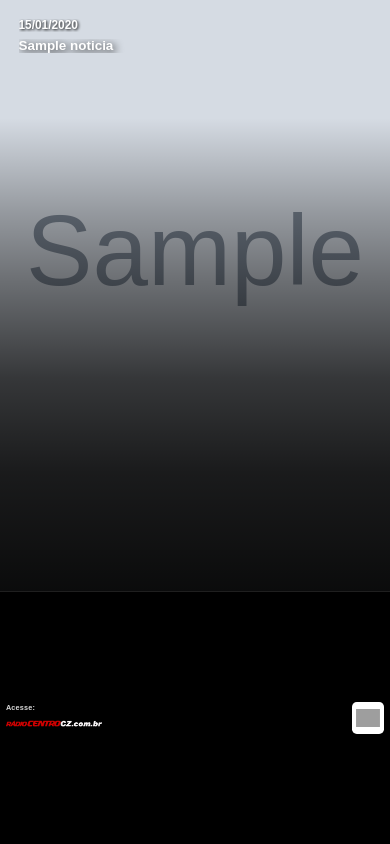
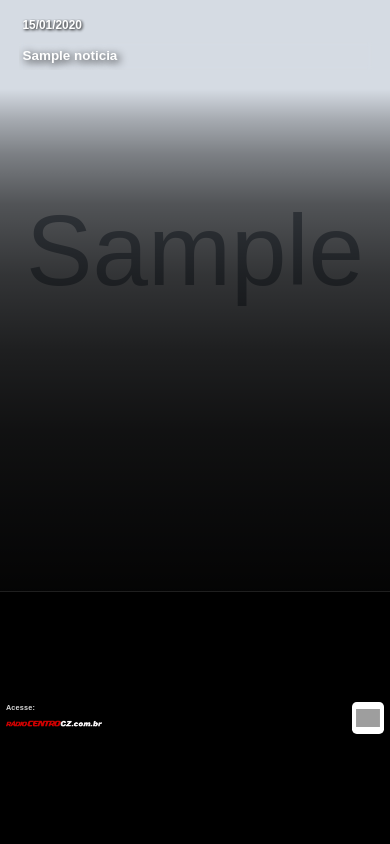
Before and after one commit to lldearaujo/conteudooh, a FastAPI app: page / in a window 390 px wide. Run offline with FastAPI, Linux system fonts and the light colour scheme; tables that the repository leaves empty hold one stand-in row (values such as "Sample post"); grey boxes marked "Sample" are stand-in pictures; grey boxes are pictures that could not be loaded.

Commit message:
Deploy: Atualização do sistema ConteudoOH - 12/12/2025 21:37:47,75

```diff
--- a/static/exibicao.css
+++ b/static/exibicao.css
@@ -127,14 +127,17 @@ body {
     bottom: 0;
     left: 0;
     width: 100%;
-    height: 80%;
+    height: 85%;
     background: linear-gradient(
         to top,
-        rgba(0, 0, 0, 0.95) 0%,
-        rgba(0, 0, 0, 0.88) 25%,
-        rgba(0, 0, 0, 0.75) 45%,
-        rgba(0, 0, 0, 0.5) 65%,
-        rgba(0, 0, 0, 0.3) 80%,
+        rgba(0, 0, 0, 0.98) 0%,
+        rgba(0, 0, 0, 0.95) 15%,
+        rgba(0, 0, 0, 0.92) 30%,
+        rgba(0, 0, 0, 0.85) 45%,
+        rgba(0, 0, 0, 0.75) 60%,
+        rgba(0, 0, 0, 0.6) 75%,
+        rgba(0, 0, 0, 0.4) 85%,
+        rgba(0, 0, 0, 0.2) 92%,
         rgba(0, 0, 0, 0) 100%
     );
     z-index: 2;
@@ -177,10 +181,14 @@ body {
     font-size: clamp(10px, 1.5vw + 1.2vh, 18px);
     font-weight: 600;
     line-height: 1.1;
-    color: rgba(255, 255, 255, 0.9) !important;
-    text-shadow: 1px 1px 3px rgba(0, 0, 0, 1);
+    color: rgba(255, 255, 255, 0.95) !important;
+    text-shadow:
+        0 0 6px rgba(0, 0, 0, 0.9),
+        0 1px 2px rgba(0, 0, 0, 0.95),
+        1px 1px 4px rgba(0, 0, 0, 1);
     margin: 0;
-    padding: 0;
+    padding: 0 clamp(4px, 0.8vw, 8px);
+    padding-bottom: clamp(2px, 0.4vh, 4px);
     display: block;
     flex-shrink: 0;
     white-space: nowrap;
@@ -188,17 +196,22 @@ body {
     text-overflow: ellipsis;
     max-width: 100%;
     background: transparent !important;
-    -webkit-text-fill-color: rgba(255, 255, 255, 0.9);
+    -webkit-text-fill-color: rgba(255, 255, 255, 0.95);
 }
 
 .noticia-conteudo-imagem .noticia-titulo {
     font-size: clamp(14px, 4vw + 2.5vh, 42px);
     font-weight: 900;
-    line-height: 1.2;
-    color: #fff !important;
-    text-shadow: 2px 2px 8px rgba(0, 0, 0, 1);
+    line-height: 1.25;
+    color: #ffffff !important;
+    text-shadow:
+        0 0 10px rgba(0, 0, 0, 0.9),
+        0 2px 4px rgba(0, 0, 0, 0.95),
+        2px 2px 8px rgba(0, 0, 0, 1),
+        0 4px 12px rgba(0, 0, 0, 0.8);
     margin: 0;
-    padding: 0;
+    padding: clamp(4px, 0.8vh, 8px) clamp(4px, 0.8vw, 8px);
+    padding-bottom: clamp(2px, 0.5vh, 4px);
     width: 100%;
     max-width: 100%;
     overflow: hidden;
@@ -212,6 +225,15 @@ body {
     font-variant: normal;
     text-decoration: none;
     box-sizing: border-box;
+    background: linear-gradient(
+        to top,
+        rgba(0, 0, 0, 0.4) 0%,
+        rgba(0, 0, 0, 0.2) 50%,
+        rgba(0, 0, 0, 0) 100%
+    );
+    -webkit-backdrop-filter: blur(2px);
+    backdrop-filter: blur(2px);
+    border-radius: 0;
 }
 
 /* Seção do texto */
@@ -513,6 +535,22 @@ body {
         max-height: 100%;
     }
 
+    .overlay-imagem {
+        height: 85%;
+        background: linear-gradient(
+            to top,
+            rgba(0, 0, 0, 0.98) 0%,
+            rgba(0, 0, 0, 0.95) 18%,
+            rgba(0, 0, 0, 0.92) 32%,
+            rgba(0, 0, 0, 0.86) 48%,
+            rgba(0, 0, 0, 0.76) 63%,
+            rgba(0, 0, 0, 0.62) 77%,
+            rgba(0, 0, 0, 0.42) 87%,
+            rgba(0, 0, 0, 0.22) 94%,
+            rgba(0, 0, 0, 0) 100%
+        );
+    }
+
     .texto-section {
         display: none;
         width: 0;
@@ -524,17 +562,35 @@ body {
     }
 
     .noticia-conteudo-imagem {
-        padding: clamp(8px, 1.8vw + 1.8vh, 24px);
-        gap: clamp(4px, 0.7vh, 8px);
-        max-height: 75%;
+        padding: clamp(10px, 2vw + 2vh, 28px);
+        padding-bottom: clamp(14px, 2.5vw + 2.5vh, 32px);
+        gap: clamp(5px, 0.9vh, 10px);
+        max-height: 82%;
     }
 
     .noticia-conteudo-imagem .noticia-data {
         font-size: clamp(9px, 1.2vw + 1vh, 16px);
+        text-shadow:
+            0 0 6px rgba(0, 0, 0, 0.9),
+            0 1px 2px rgba(0, 0, 0, 0.95),
+            1px 1px 4px rgba(0, 0, 0, 1);
     }
 
     .noticia-conteudo-imagem .noticia-titulo {
         font-size: clamp(12px, 3.5vw + 2vh, 32px);
+        line-height: 1.25;
+        text-shadow:
+            0 0 10px rgba(0, 0, 0, 0.9),
+            0 2px 4px rgba(0, 0, 0, 0.95),
+            2px 2px 8px rgba(0, 0, 0, 1),
+            0 4px 12px rgba(0, 0, 0, 0.8);
+        padding: clamp(4px, 0.8vh, 8px) clamp(4px, 0.8vw, 8px);
+        background: linear-gradient(
+            to top,
+            rgba(0, 0, 0, 0.5) 0%,
+            rgba(0, 0, 0, 0.3) 50%,
+            rgba(0, 0, 0, 0) 100%
+        );
     }
 
     .footer-fixed-bottom {
```
Also changed, not shown: other parts of static/exibicao.css (+45 -7 lines).
